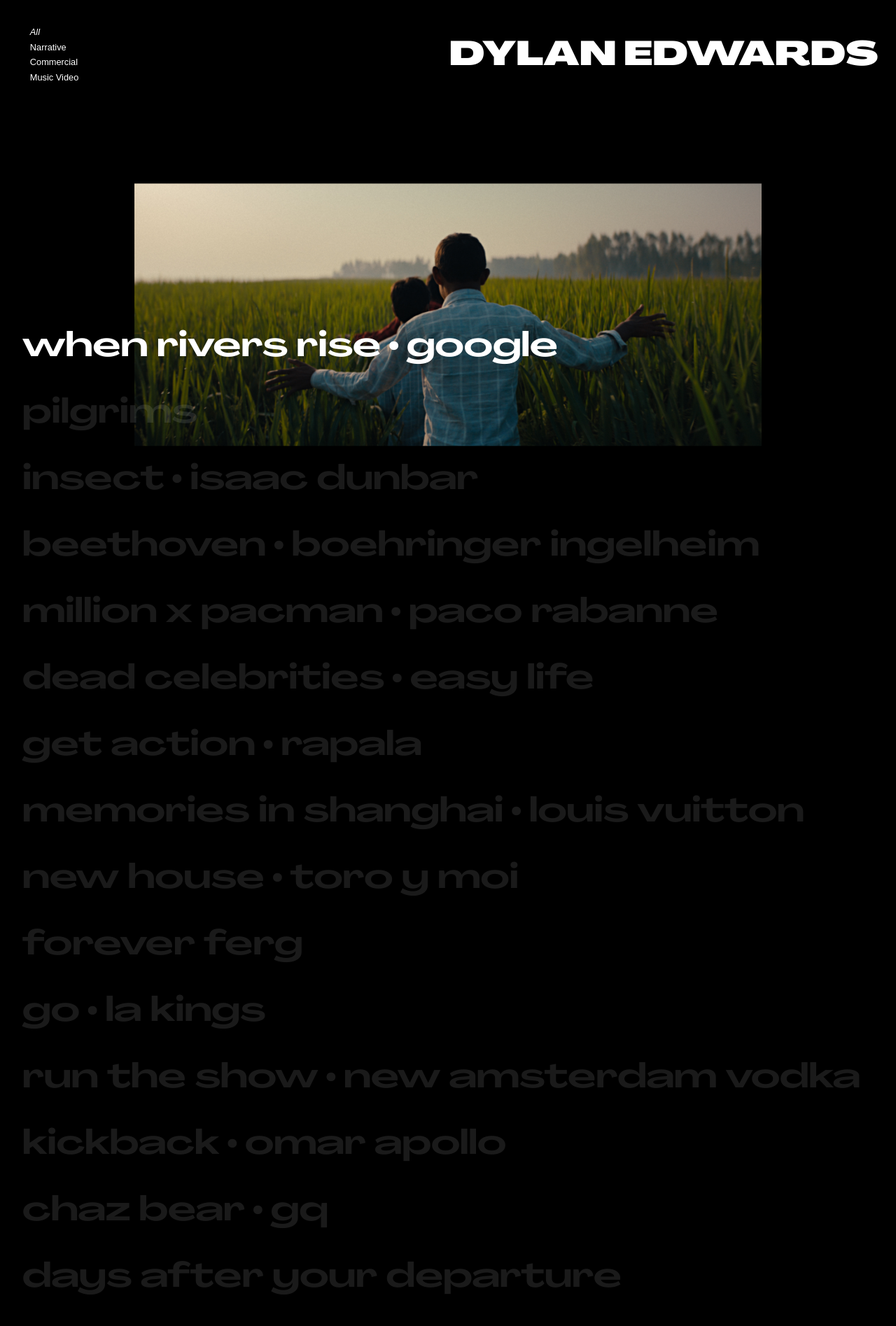
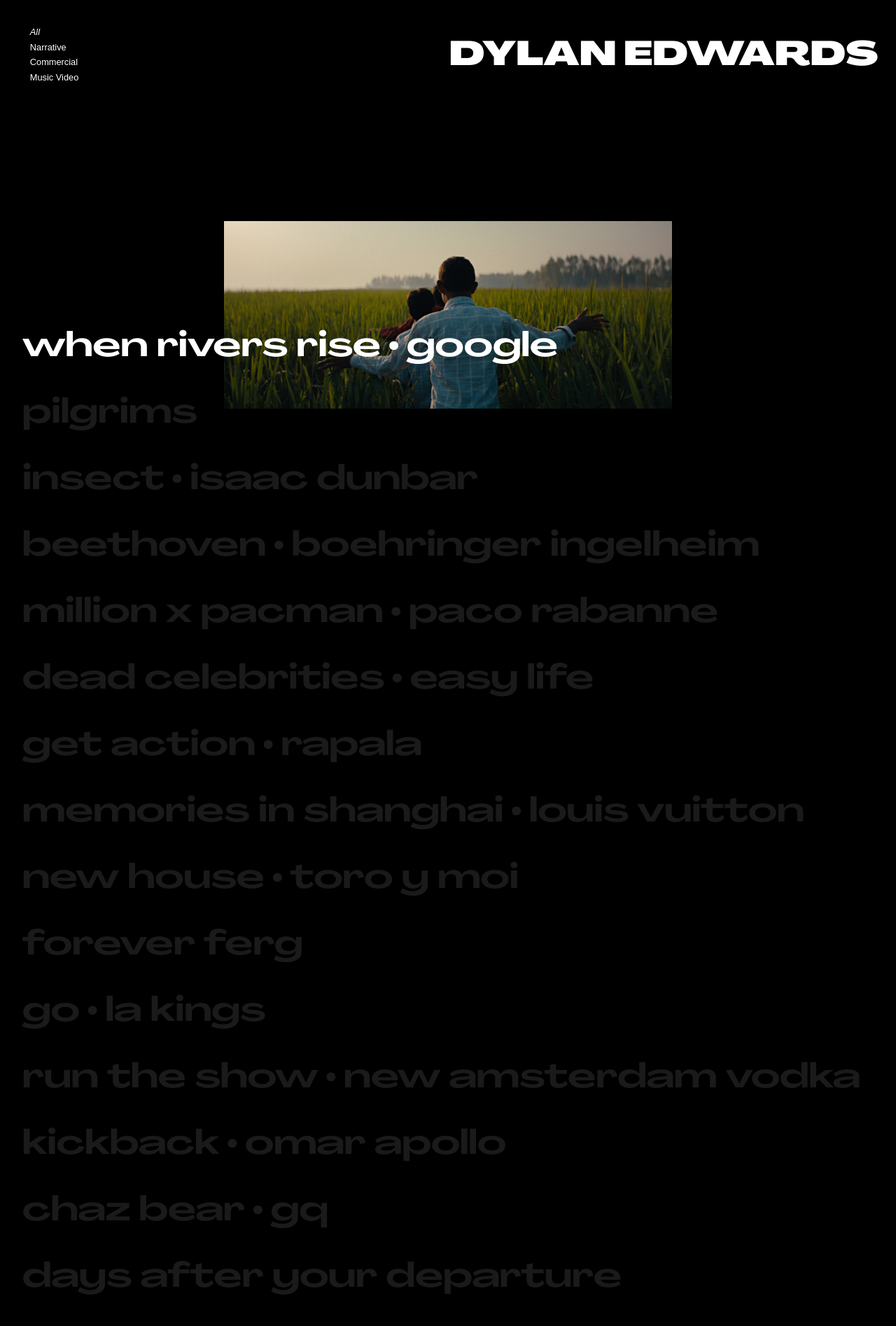
Before and after one commit to jilliangmeehan/dylan-edwards, a Jekyll site: the page built from index.html, in a window 1280 px wide. Shown: the top 1895 px of the page at 70% size. Built offline with Jekyll 4.4.1, drawn with Linux system fonts in a browser that asks for light colours.

Commit message:
Update shared.scss

```diff
--- a/_sass/shared.scss
+++ b/_sass/shared.scss
@@ -53,7 +53,7 @@
           padding: 1rem 2rem;
           text-decoration: none;
           margin: 0;
-          transition: all 0.3s ease-in-out 0s;
+          transition: all 0.2s ease-in-out 0s;
           @include responsive-font(3.8vw, $regular, $extra-large, $large);
           &.current { opacity: 1.0; }
           &:hover { cursor: default; }
@@ -98,13 +98,13 @@
     &.show { display: block; }
 
     img {
-      max-width: 70vw;
+      max-width: 50vw;
       position: fixed;
       top: 50%;
       left: 50%;
       transform: translate(-50%, -50%);
       z-index: 1;
-      transition: opacity 0.5s ease-in-out 0.2s;
+      transition: opacity 0.2s ease-in-out;
       opacity: 0;
       &.visible { opacity: 1; }
     }
```
